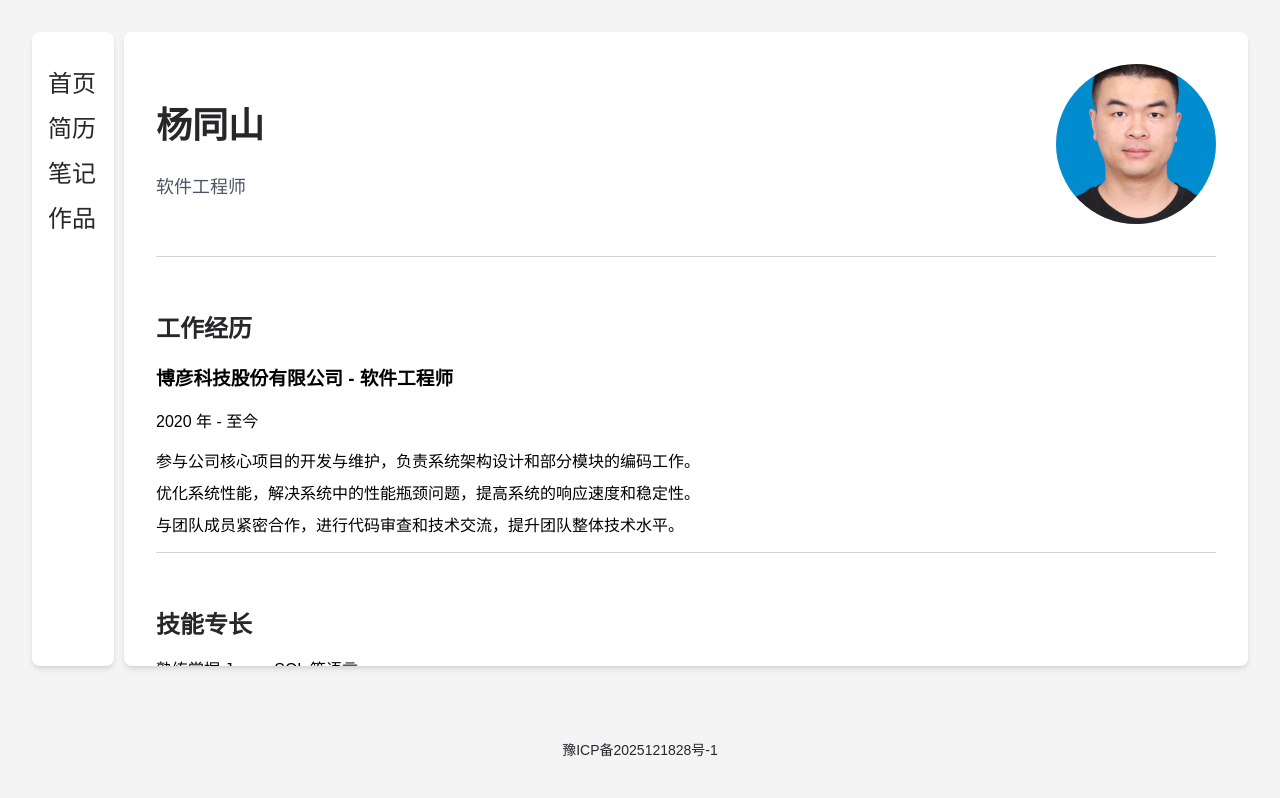
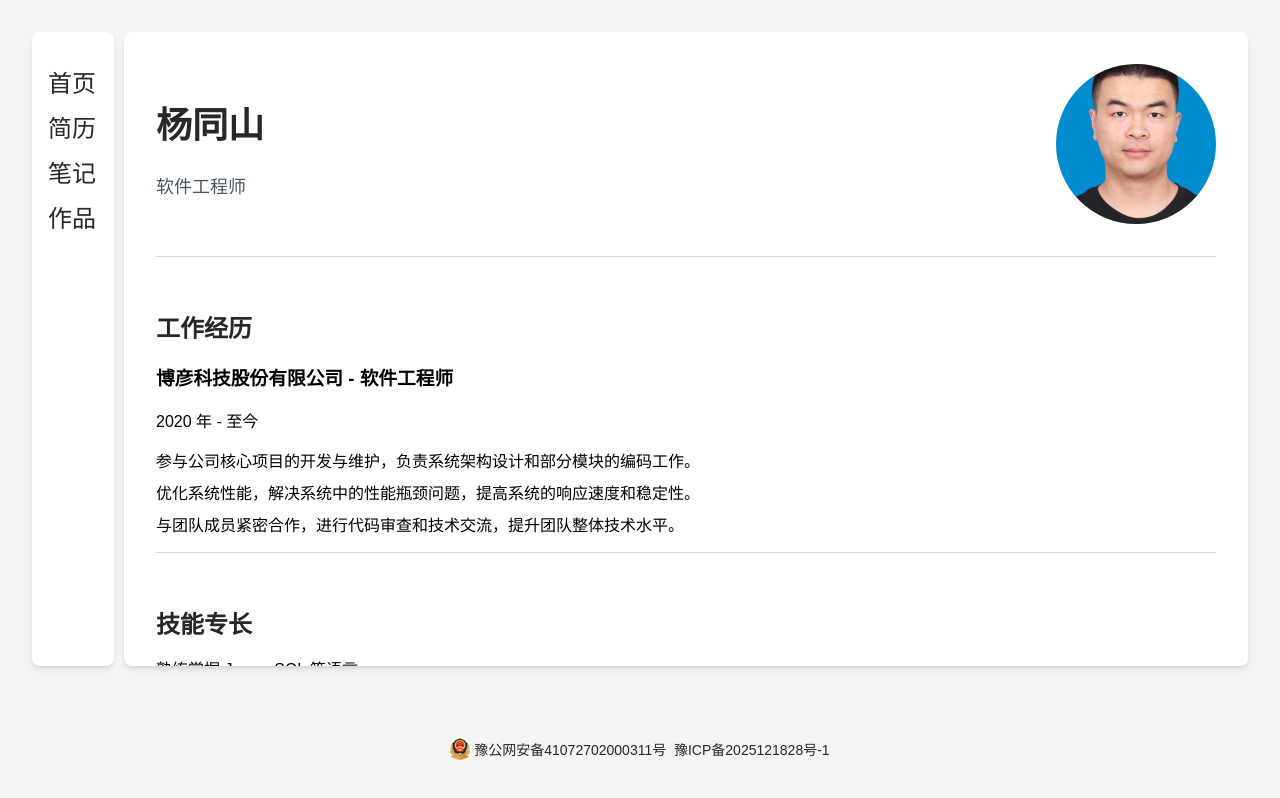
Before and after one commit to TongshanYang/caomuhub, a plain HTML site: page index.html in a window 1280 px wide. Drawn offline with Linux system fonts and the light colour scheme.

Commit message:
Add cybersecurity filing information.

```diff
--- a/index.html
+++ b/index.html
@@ -102,7 +102,7 @@
         </div>
     </div>
     <div class="footer">
-        <a href="https://beian.miit.gov.cn/">豫ICP备2025121828号-1</a>
+        <img src="wangan_logo.png" width="20"/>&nbsp;<a href="https://beian.mps.gov.cn/#/query/webSearch?code=41072702000311" rel="noreferrer" target="_blank">豫公网安备41072702000311号</a>&nbsp;&nbsp;<a href="https://beian.miit.gov.cn/">豫ICP备2025121828号-1</a>
     </div>
 </body>
 
```
Also changed, not shown: wangan_logo.png (added).
